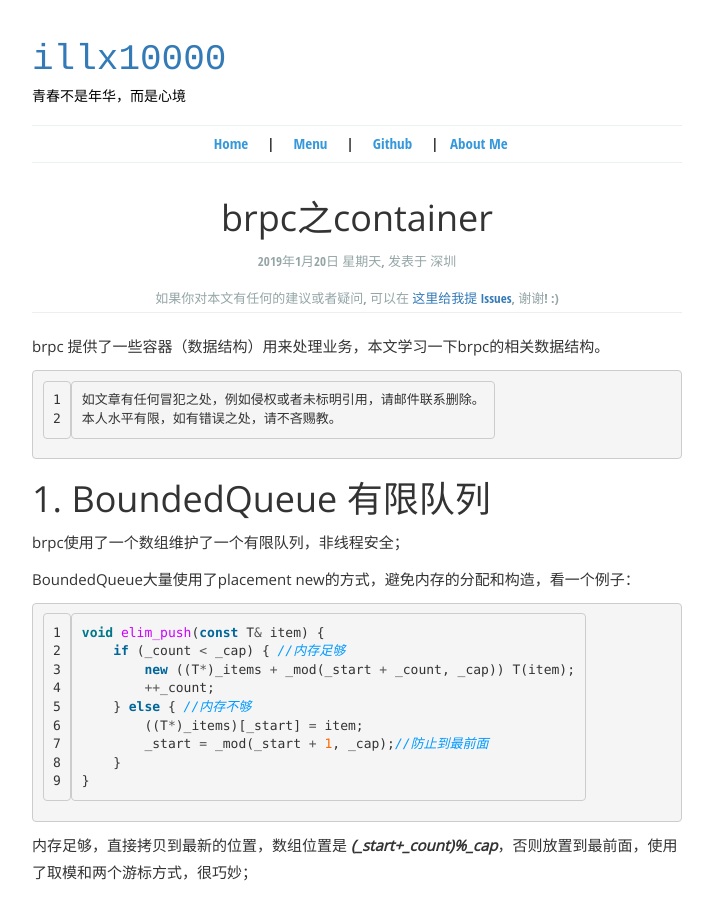
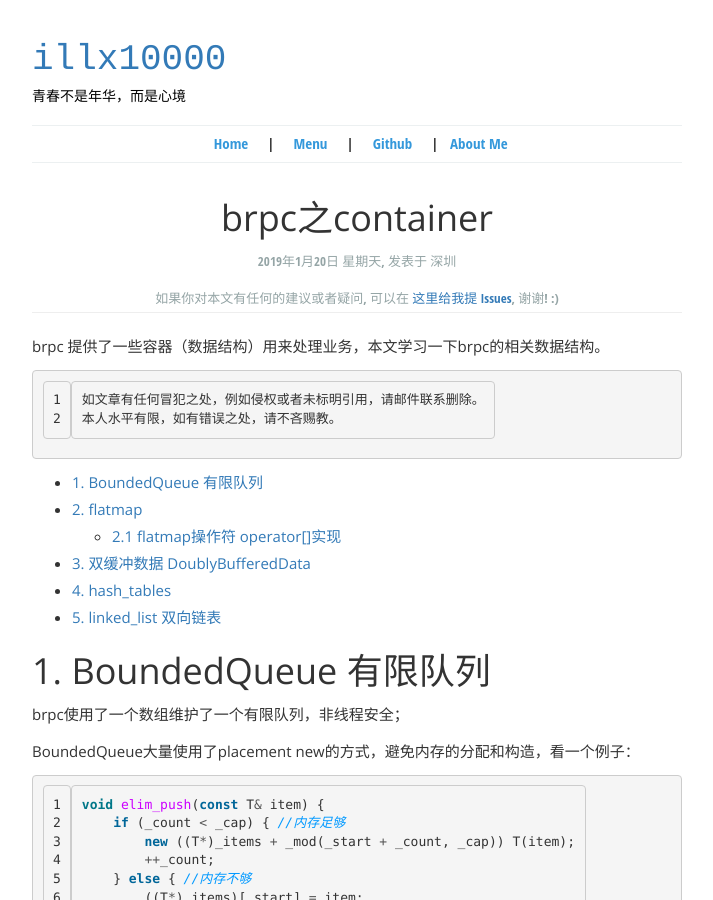
Before and after one commit to illx10000/illx10000.github.io, a Jekyll site: the page built from _posts/2019-1-20-12.md, in a window 1280 px wide and 900 px high. Shown: the whole window, without its empty margins (283-996 px from the left). Built offline with Jekyll 4.4.1, drawn with Linux system fonts in a browser that asks for light colours.

Commit message:
添加目录

```diff
--- a/_posts/2019-1-20-12.md
+++ b/_posts/2019-1-20-12.md
@@ -11,6 +11,17 @@ brpc 提供了一些容器（数据结构）用来处理业务，本文学习一
 
     如文章有任何冒犯之处，例如侵权或者未标明引用，请邮件联系删除。
     本人水平有限，如有错误之处，请不吝赐教。
+
+<!-- TOC -->
+
+- [1. BoundedQueue 有限队列](#1-boundedqueue-有限队列)
+- [2. flatmap](#2-flatmap)
+    - [2.1 flatmap操作符 operator[]实现](#21-flatmap操作符-operator实现)
+- [3. 双缓冲数据 DoublyBufferedData](#3-双缓冲数据-doublybuffereddata)
+- [4. hash_tables](#4-hash_tables)
+- [5. linked_list 双向链表](#5-linked_list-双向链表)
+
+<!-- /TOC -->
 
 # 1. BoundedQueue 有限队列
 
```
